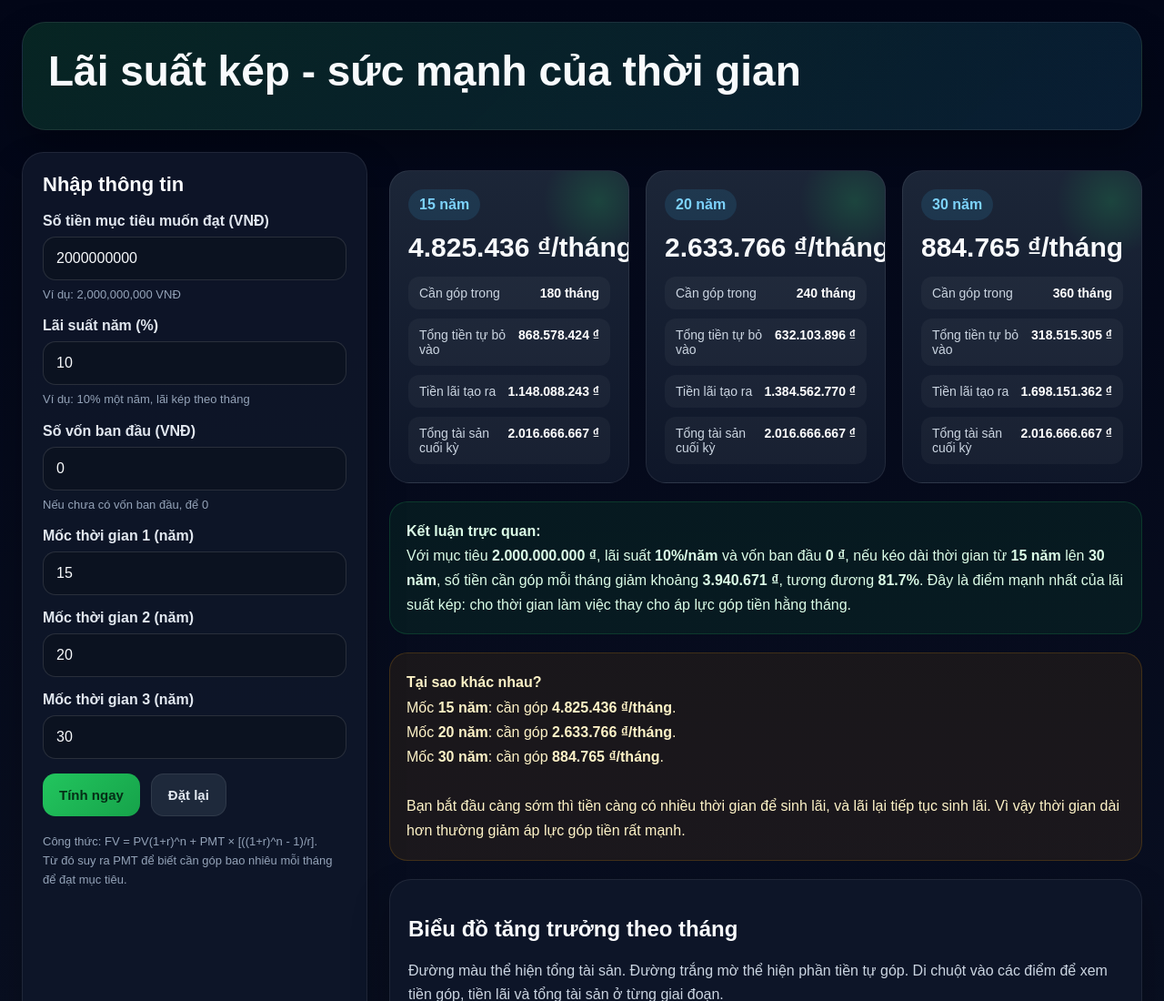
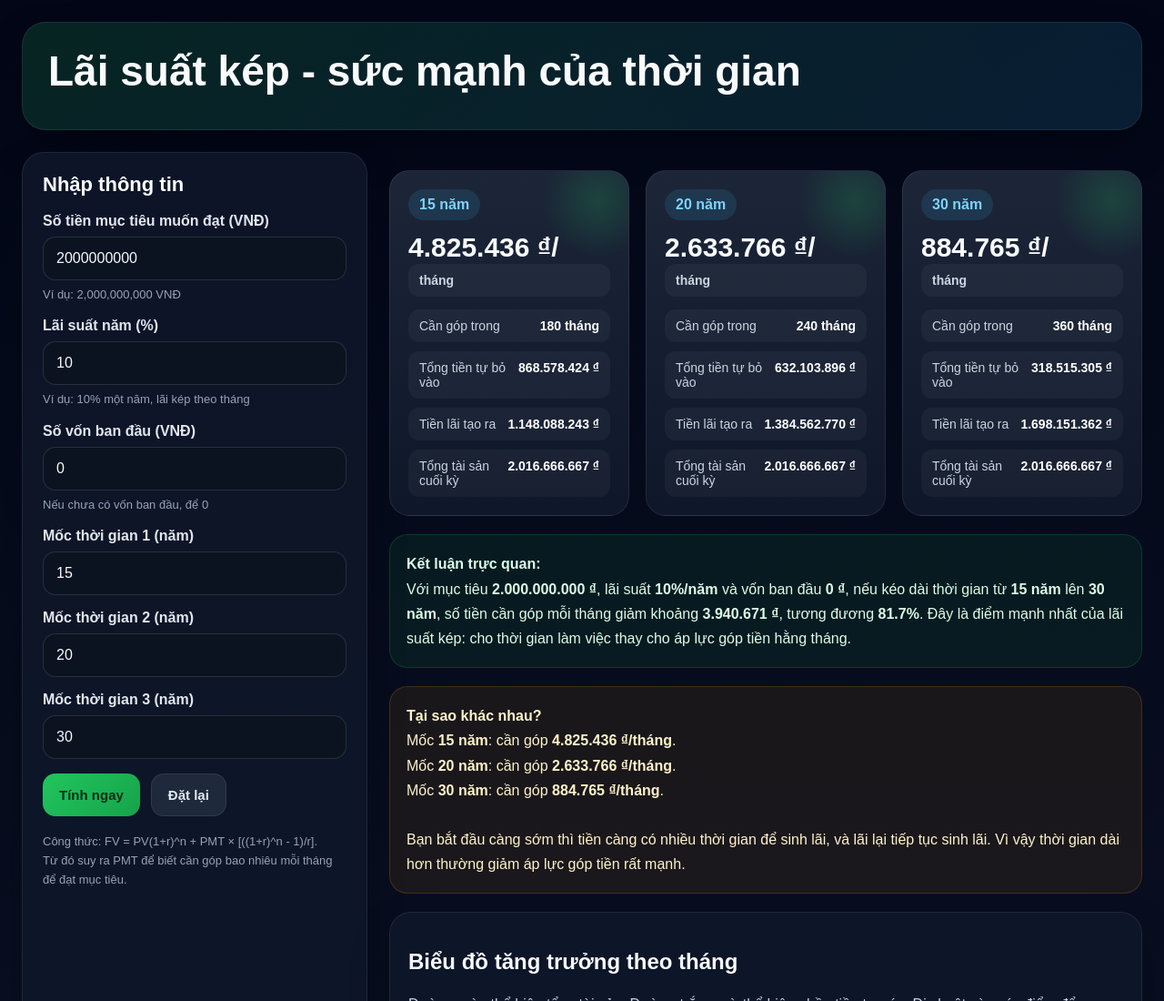
Before and after one commit to phuocttran8x/sucmanhcuathoigian, a plain HTML site: page index.html in a window 1280 px wide. Shown: the top 1100 px of the page at 91% size. Drawn offline with Linux system fonts and the light colour scheme.

Commit message:
Fix HTML structure in buildCard function

```diff
--- a/index.html
+++ b/index.html
@@ -564,7 +564,7 @@
       return `
         <div class="result-card">
           <div class="tag">${item.years} năm</div>
-          <div class="big">${formatCurrency(item.monthlyContribution)}/tháng</div>
+          <div class="big">${formatCurrency(item.monthlyContribution)}/<div class="mini-item">tháng</div></div>
           <div class="mini-list">
             <div class="mini-item"><span>Cần góp trong</span><strong>${formatNumber(item.months)} tháng</strong></div>
             <div class="mini-item"><span>Tổng tiền tự bỏ vào</span><strong>${formatCurrency(item.totalContributed)}</strong></div>
```
